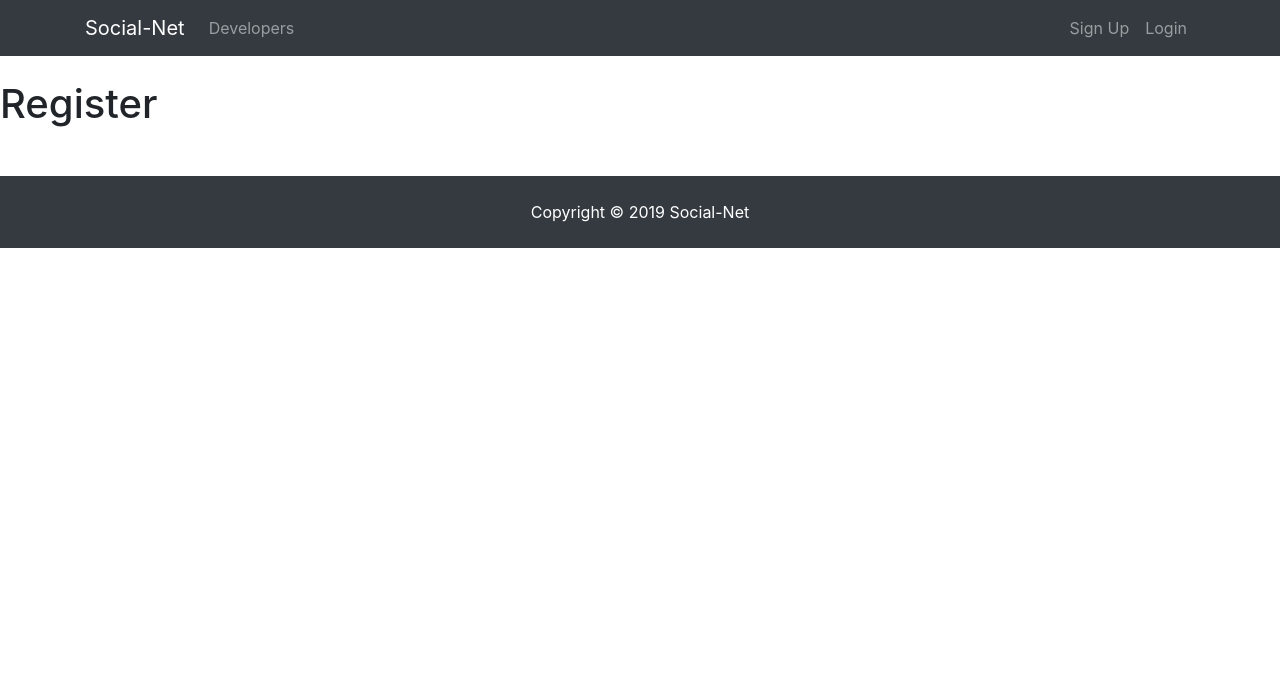
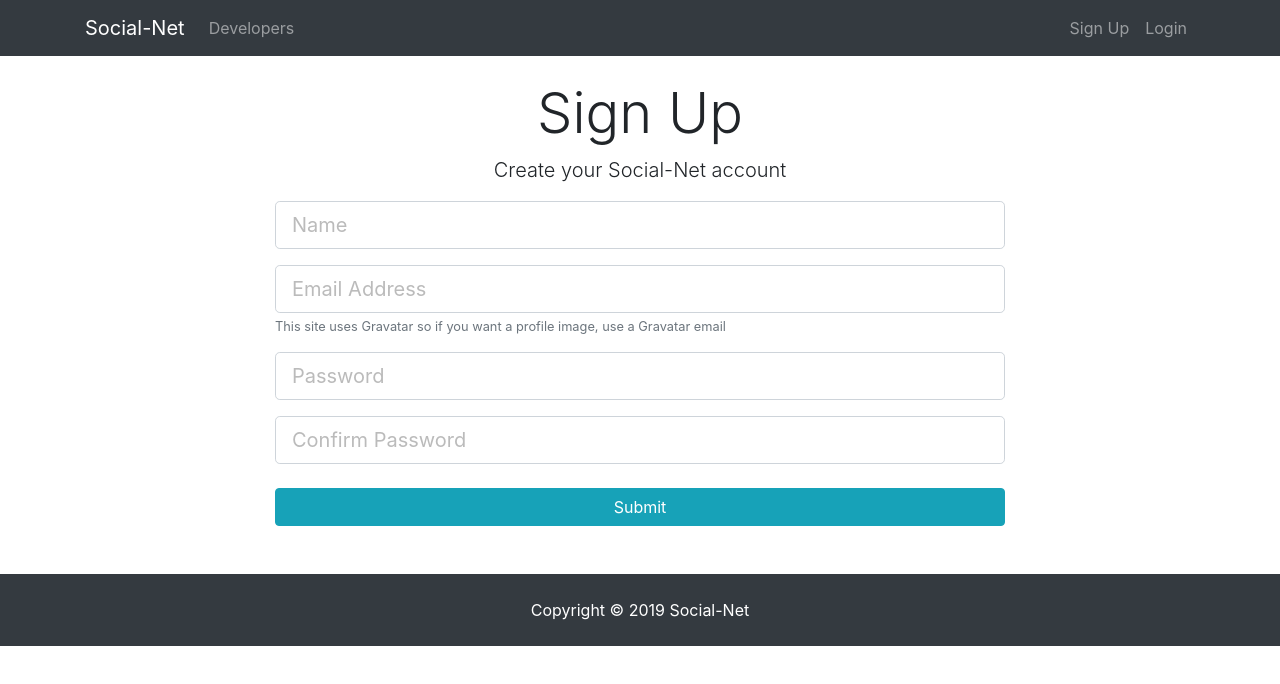
Before and after one commit to Drewcrew1/socialnet, a React (Create React App) app in the folder client/: page /register in a window 1280 px wide. Shown: the top 684 px of the page. Built offline with nearby package versions, Linux system fonts and the light colour scheme.

Commit message:
created routes for register and login along with form submission for register

```diff
--- a/client/package.json
+++ b/client/package.json
@@ -3,6 +3,7 @@
   "version": "0.1.0",
   "private": true,
   "dependencies": {
+    "axios": "^0.18.0",
     "react": "^16.8.4",
     "react-dom": "^16.8.4",
     "react-router-dom": "^5.0.0",
--- a/client/src/components/auth/Login.js
+++ b/client/src/components/auth/Login.js
@@ -1,10 +1,50 @@
 import React from 'react';
 
 class Login extends React.Component{
+    constructor(){
+        super();
+        this.state= {
+
+            email: '',
+            password: '',
+            errors: {}
+
+        };
+
+    }
+    onChange = (e) => {
+        this.setState({[e.target.name]: e.target.value});
+    }
+    onSubmit = (e) => {
+        e.preventDefault();
+        let user = {
+
+            email:this.state.email,
+            password:this.state.password
+
+        }
+        console.log(user);
+    }
     render(){
         return(
-            <div>
-            <h1>Login</h1>
+            <div className="login">
+            <div className="container">
+            <div className="row">
+            <div className="col-md-8 m-auto">
+            <h1 className="display-4 text-center">Log In</h1>
+        <p className="lead text-center">Sign in to your Social-Net account</p>
+        <form onSubmit={this.onSubmit}>
+            <div className="form-group">
+            <input type="email" onChange={this.onChange} value={this.state.email} className="form-control form-control-lg" placeholder="Email Address" name="email" />
+            </div>
+            <div className="form-group">
+            <input type="password" onChange={this.onChange} value={this.state.password} className="form-control form-control-lg" placeholder="Password" name="password" />
+            </div>
+            <input type="submit" className="btn btn-info btn-block mt-4" />
+            </form>
+            </div>
+            </div>
+            </div>
             </div>
         );
     }
--- a/client/src/components/auth/Register.js
+++ b/client/src/components/auth/Register.js
@@ -1,10 +1,61 @@
 import React from 'react';
+import axios from 'axios';
+class Register extends React.Component{
+    constructor(){
+        super();
+        this.state= {
+          name: '',
+          email: '',
+          password: '',
+          password2: '',
+          errors: {}
 
-class Register extends React.Component{
+        };
+
+    }
+    onChange = (e) => {
+        this.setState({[e.target.name]: e.target.value});
+    }
+    onSubmit = (e) => {
+        e.preventDefault();
+        let newuser = {
+            name: this.state.name,
+            email:this.state.email,
+            password:this.state.password,
+            password2:this.state.password2
+        }
+        axios.post('/api/users/register',newuser).then((result) => {
+            console.log(result.data);
+        }).catch((err) => console.log(err));
+    }
+
     render(){
         return(
-            <div>
-            <h1>Register</h1>
+            <div className="register">
+            <div className="container">
+            <div className="row">
+            <div className="col-md-8 m-auto">
+            <h1 className="display-4 text-center">Sign Up</h1>
+        <p className="lead text-center">Create your Social-Net account</p>
+        <form onSubmit={this.onSubmit}>
+            <div className="form-group">
+            <input onChange={this.onChange} type="text" className="form-control form-control-lg" placeholder="Name" name="name" value={this.state.name} />
+        </div>
+        <div className="form-group">
+            <input onChange={this.onChange} type="email" className="form-control form-control-lg" placeholder="Email Address" name="email" value={this.state.email} />
+            <small className="form-text text-muted">This site uses Gravatar so if you want a profile image, use a Gravatar email</small>
+        </div>
+        <div className="form-group">
+            <input onChange={this.onChange} type="password" className="form-control form-control-lg" placeholder="Password" name="password" value={this.state.password} />
+            </div>
+            <div className="form-group">
+            <input onChange={this.onChange} type="password" className="form-control form-control-lg" placeholder="Confirm Password" name="password2" value={this.state.password2} />
+            </div>
+            <input type="submit" className="btn btn-info btn-block mt-4" />
+            </form>
+            </div>
+            </div>
+            </div>
             </div>
     );
     }
--- a/client/src/components/layout/Landing.js
+++ b/client/src/components/layout/Landing.js
@@ -8,7 +8,7 @@ class Landing extends React.Component{
             <div className="container">
             <div className="row">
             <div className="col-md-12 text-center">
-            <h1 className="display-3 mb-4">Developer Connector
+            <h1 className="display-3 mb-4">Social-Net
         </h1>
         <p className="lead"> Create a developer profile/portfolio, share posts and get help from other developers</p>
         <hr />
```
